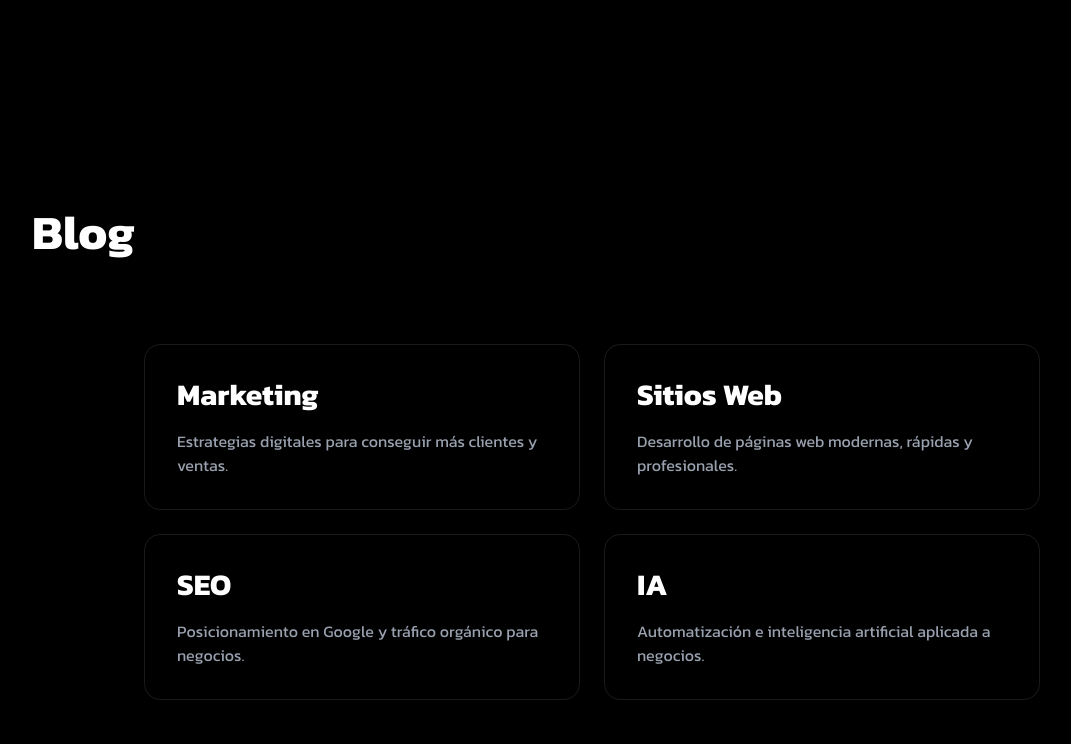
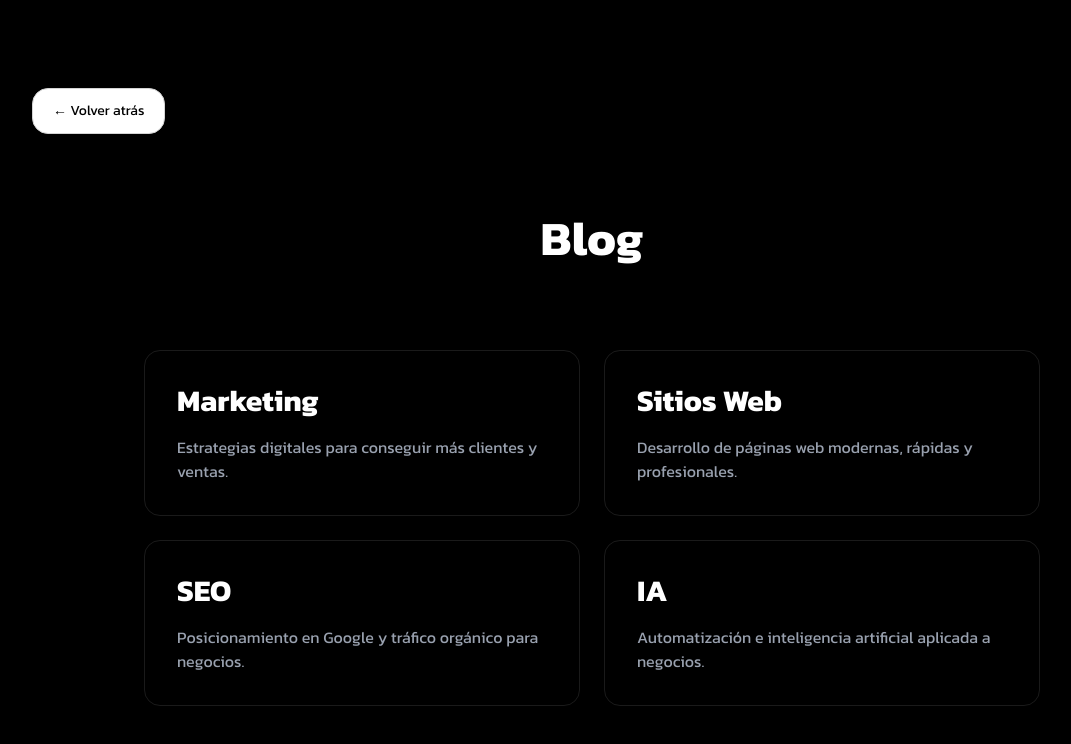
Before and after one commit to agustinescuderoweb/agustinescudero, a Next.js app: page /blog in a window 1280 px wide. Shown: the top 744 px of the page, without its empty margins (48-1119 px from the left). Built offline with nearby package versions, Linux system fonts and the light colour scheme.

Commit message:
agregado boton atras

```diff
--- a/src/app/blog/[category]/[slug]/page.tsx
+++ b/src/app/blog/[category]/[slug]/page.tsx
@@ -2,6 +2,7 @@ import { getPostBySlug, getPosts } from "@/lib/posts";
 import { MDXRemote } from "next-mdx-remote/rsc";
 import BlogImage from "../../../components/BlogImage";
 import BlogCTA from "../../../components/BlogCTA";
+import BackButton from "../../../components/BackButton";
 
 const components = {
   BlogImage,
@@ -46,7 +47,11 @@ export default async function PostPage({
 
   return (
     <main className="min-h-screen bg-neutral-950 text-zinc-100">
+
+
       <article className="max-w-4xl mx-auto px-6 py-24">
+
+          <div className="mb-20" ><BackButton /></div>
 
         {/* CATEGORY */}
         <span className="text-xs uppercase tracking-[0.25em] text-zinc-500 font-medium">
--- a/src/app/blog/[category]/page.tsx
+++ b/src/app/blog/[category]/page.tsx
@@ -1,5 +1,6 @@
 import Link from "next/link";
 import { getPosts } from "@/lib/posts";
+import BackButton from "../../components/BackButton";
 
 export default async function CategoryPage({
   params,
@@ -24,9 +25,12 @@ export default async function CategoryPage({
 
   return (
     <main className="max-w-4xl mx-auto py-10 px-4">
-      <h1 className="text-5xl font-bold capitalize mb-10">
+
+      <div className="mb-20" ><BackButton /></div>
+
+      <div><h1 className="text-5xl font-bold capitalize mb-10">
         {category}
-      </h1>
+      </h1></div>
 
       <div className="space-y-8">
         {filteredPosts.map((post: {
--- a/src/app/blog/page.tsx
+++ b/src/app/blog/page.tsx
@@ -1,4 +1,5 @@
 import Link from "next/link";
+import BackButton from "../components/BackButton";
 
 const categories = [
   {
@@ -32,10 +33,15 @@ const categories = [
 
 export default function BlogPage() {
   return (
-    <main className="max-w-6xl mx-auto pt-17 lg:pt-52 pb-20 px-4">
-      <h1 className="text-5xl font-bold mb-22">
+    <main className="max-w-6xl mx-auto pt-2 lg:pt-22 pb-2 px-4 gap-10">
+
+       <div className="mb-20" ><BackButton /></div>
+
+      <div>
+      <h1 className="flex items-center justify-center text-5xl font-bold mb-22">
         Blog
       </h1>
+      </div>
 
       <div className="grid grid-cols-1 md:grid-cols-2 gap-6 max-w-4xl mx-auto">
         {categories.map((category) => (
--- /dev/null
+++ b/src/app/components/BackButton.jsx
@@ -0,0 +1,30 @@
+"use client";
+
+export default function BackButton() {
+  return (
+    <button
+      onClick={() => window.history.back()}
+      className="
+        inline-flex
+        items-center
+        gap-2
+        rounded-2xl
+        border
+        border-neutral-300
+        bg-white
+        px-5
+        py-3
+        text-sm
+        font-medium
+        text-black
+        shadow-sm
+        transition
+        hover:-translate-y-0.5
+        hover:shadow-md
+        hover:bg-neutral-100
+      "
+    >
+      ← Volver atrás
+    </button>
+  );
+}
```
